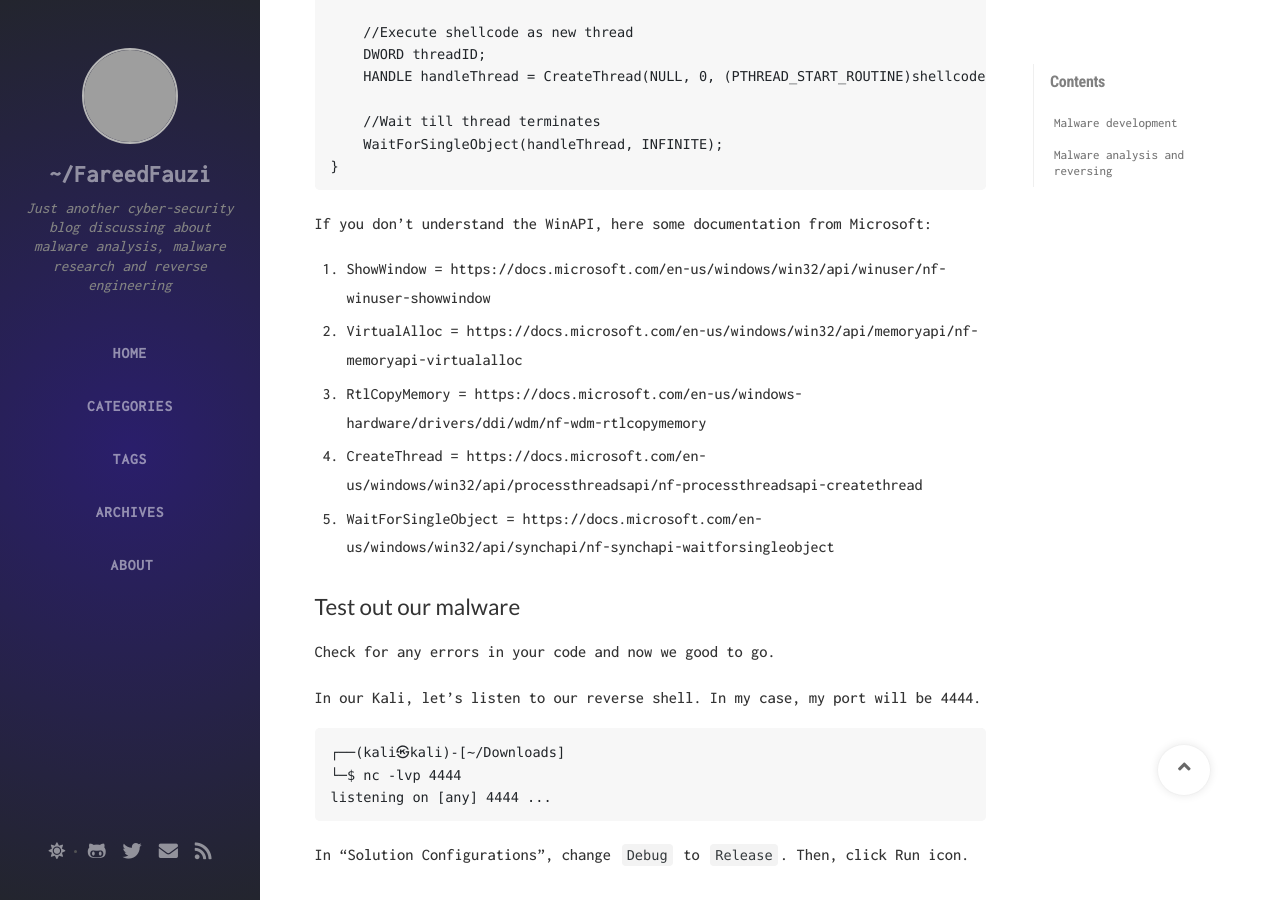
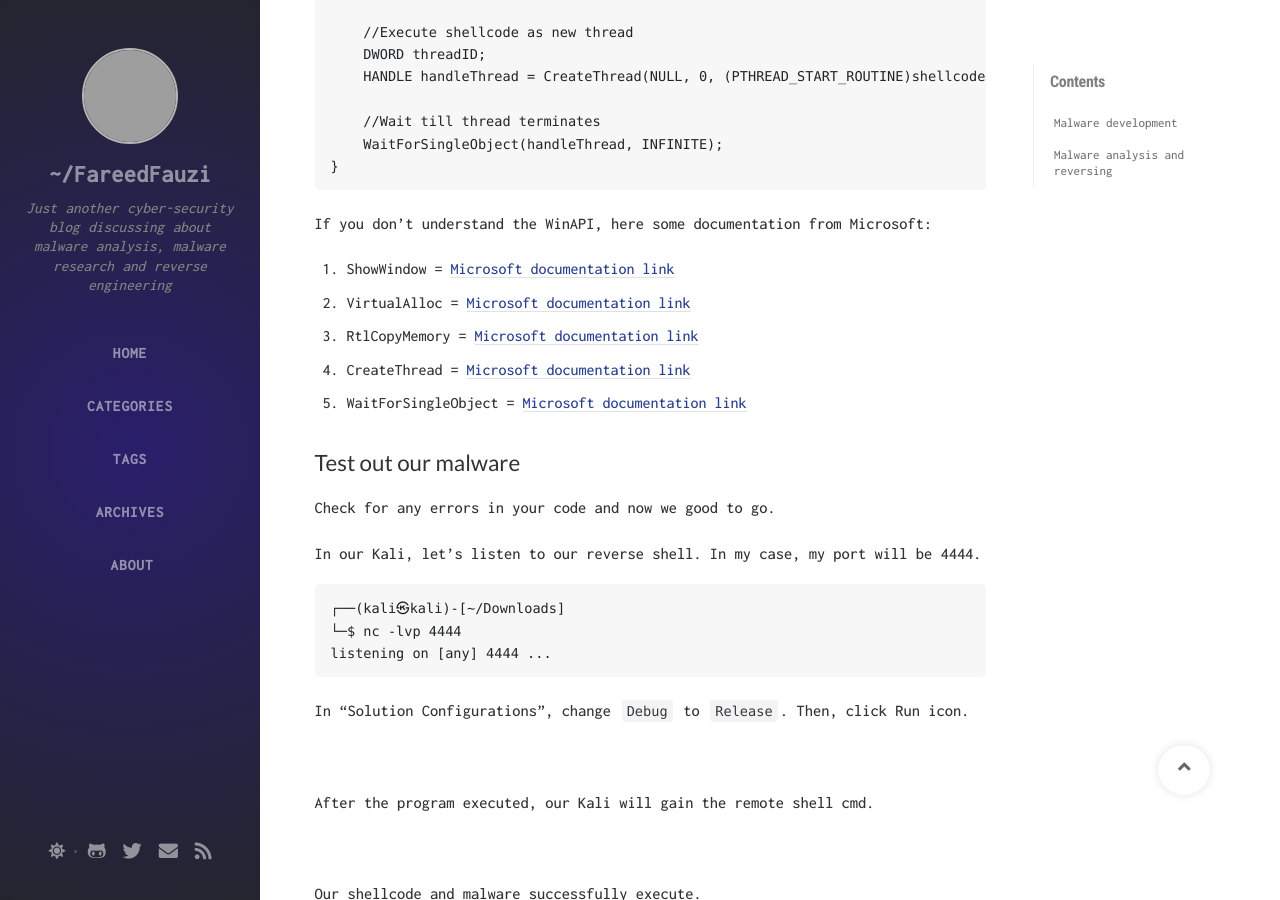
Before and after one commit to nightfury99/fareedfauzi.github.io, a Jekyll site: the page built from _posts/2021-09-20-Malware-dev-analysis.md, in a window 1280 px wide and 900 px high, scrolled down 2276 px. Built offline with Jekyll 4.4.1, drawn with Linux system fonts in a browser that asks for light colours; nearby versions of some CDN libraries; comment, search, counter and statistics services are not loaded; grey boxes are pictures that could not be loaded.

Commit message:
Update 2021-09-20-Malware-dev-analysis.md

```diff
--- a/_posts/2021-09-20-Malware-dev-analysis.md
+++ b/_posts/2021-09-20-Malware-dev-analysis.md
@@ -88,11 +88,11 @@
 
 If you don't understand the WinAPI, here some documentation from Microsoft:
 
-0. ShowWindow = https://docs.microsoft.com/en-us/windows/win32/api/winuser/nf-winuser-showwindow
-1. VirtualAlloc = https://docs.microsoft.com/en-us/windows/win32/api/memoryapi/nf-memoryapi-virtualalloc
-2. RtlCopyMemory = https://docs.microsoft.com/en-us/windows-hardware/drivers/ddi/wdm/nf-wdm-rtlcopymemory
-3. CreateThread = https://docs.microsoft.com/en-us/windows/win32/api/processthreadsapi/nf-processthreadsapi-createthread
-4. WaitForSingleObject = https://docs.microsoft.com/en-us/windows/win32/api/synchapi/nf-synchapi-waitforsingleobject
+0. ShowWindow = [Microsoft documentation link](https://docs.microsoft.com/en-us/windows/win32/api/winuser/nf-winuser-showwindow)
+1. VirtualAlloc = [Microsoft documentation link](https://docs.microsoft.com/en-us/windows/win32/api/memoryapi/nf-memoryapi-virtualalloc)
+2. RtlCopyMemory = [Microsoft documentation link](https://docs.microsoft.com/en-us/windows-hardware/drivers/ddi/wdm/nf-wdm-rtlcopymemory)
+3. CreateThread = [Microsoft documentation link](https://docs.microsoft.com/en-us/windows/win32/api/processthreadsapi/nf-processthreadsapi-createthread)
+4. WaitForSingleObject = [Microsoft documentation link](https://docs.microsoft.com/en-us/windows/win32/api/synchapi/nf-synchapi-waitforsingleobject)
 
 ## Test out our malware
 Check for any errors in your code and now we good to go.
```
